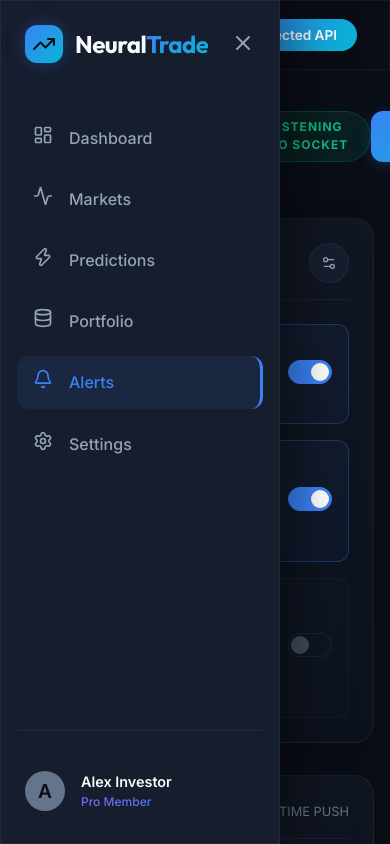
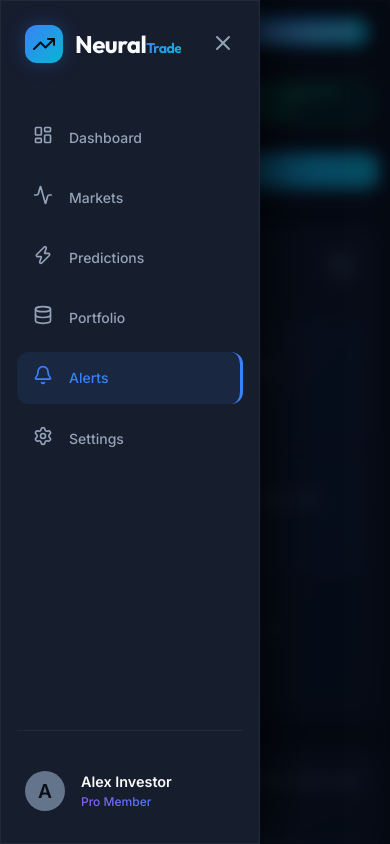
Before and after one commit to Bunnyvalluri/stock-market, a React (Vite) app: page /alerts in a window 390 px wide. Both pictures are taken after a click on the button 45 px from the left and 35 px from the top of the page. Shown: the top 844 px of the page. Built offline with nearby package versions, Linux system fonts and the light colour scheme; no server answers.

Commit message:
UI: Deeply responsive Apple-style layout & fluid typography overhaul

```diff
--- a/src/App.css
+++ b/src/App.css
@@ -276,19 +276,38 @@
   margin-bottom: 1rem;
 }
 
-/* Responsive Design */
+/* Responsive Design Overrides (Apple-style scaling) */
 @media (max-width: 1024px) {
   .search-bar { width: 240px; }
+  .page-wrapper { padding: 1.5rem; }
+}
+
+.mobile-overlay {
+  display: none;
+  position: fixed;
+  inset: 0;
+  background: rgba(3, 7, 18, 0.6);
+  backdrop-filter: blur(8px);
+  -webkit-backdrop-filter: blur(8px);
+  z-index: 90;
+  opacity: 0;
+  transition: opacity 0.3s ease;
+}
+
+.mobile-overlay.active {
+  display: block;
+  opacity: 1;
 }
 
 @media (max-width: 768px) {
   .sidebar {
     transform: translateX(-100%);
+    width: 260px; /* Slightly slimmer on mobile */
   }
 
   .sidebar.open {
     transform: translateX(0);
-    box-shadow: 10px 0 50px rgba(0,0,0,0.5);
+    box-shadow: 10px 0 50px rgba(0,0,0,0.8);
   }
 
   .main-content {
@@ -296,10 +315,36 @@
     width: 100vw;
   }
 
+  .navbar {
+    padding: 0 1.25rem;
+    height: 64px;
+    background: rgba(10, 14, 23, 0.6) !important;
+    backdrop-filter: blur(12px);
+    -webkit-backdrop-filter: blur(12px);
+    border-bottom: 1px solid rgba(255, 255, 255, 0.05);
+  }
+
   .menu-toggle { display: block; }
   .mobile-close { display: block; }
 
-  .search-bar { display: none; }
+  .search-bar { display: none; } /* Hide heavy search bar on mobile screens to save space */
 
-  .page-wrapper { padding: 1.5rem 1rem; }
+  .page-wrapper {
+    padding: 1rem;
+    padding-bottom: 4rem; /* Safe area for mobile home bars */
+    width: 100%;
+    overflow-x: hidden;
+  }
+
+  .connect-wallet-btn {
+    padding: 0.4rem 1rem;
+    font-size: 0.8rem;
+  }
 }
+
+/* Deep container fluidity for nested pages */
+@media (max-width: 480px) {
+  .page-wrapper {
+    padding: 0.75rem;
+  }
+}
--- a/src/App.jsx
+++ b/src/App.jsx
@@ -100,6 +100,12 @@ const DashboardLayout = ({ children }) => {
 
   return (
     <div className="app-container">
+      {/* Sleek Apple-style blurred backdrop for mobile drawer */}
+      <div
+        className={`mobile-overlay ${sidebarOpen ? 'active' : ''}`}
+        onClick={toggleSidebar}
+      ></div>
+
       <Sidebar isOpen={sidebarOpen} toggleSidebar={toggleSidebar} />
 
       <main className="main-content">
--- a/src/index.css
+++ b/src/index.css
@@ -57,9 +57,18 @@ body {
 }
 
 h1, h2, h3, h4, h5, h6 {
-  font-family: 'Outfit', sans-serif;
+  font-family: 'Outfit', -apple-system, BlinkMacSystemFont, sans-serif;
   font-weight: 600;
-  line-height: 1.2;
+  line-height: 1.1;
+  letter-spacing: -0.02em;
+}
+
+h1 { font-size: clamp(2rem, 4vw + 1rem, 4.5rem); }
+h2 { font-size: clamp(1.5rem, 3vw + 1rem, 3rem); }
+h3 { font-size: clamp(1.2rem, 2vw + 1rem, 2rem); }
+h4 { font-size: clamp(1rem, 1.5vw + 0.8rem, 1.5rem); }
+p, span, div {
+  font-size: clamp(0.875rem, 1vw + 0.5rem, 1rem);
 }
 
 a {
--- a/src/pages/Alerts/Alerts.css
+++ b/src/pages/Alerts/Alerts.css
@@ -214,3 +214,83 @@
   color: var(--text-secondary);
   flex-basis: 100%;
 }
+/* Alerts CSS - Deep Responsive Apple Breakpoints */
+@media (max-width: 1024px) {
+  .alerts-layout {
+    grid-template-columns: 1fr;
+  }
+}
+
+@media (max-width: 768px) {
+  .active-rules, .live-logs {
+    padding: 1.25rem;
+  }
+
+  .rule-item {
+    gap: 1rem;
+    padding: 0.75rem;
+  }
+
+  .rule-icon {
+    width: 40px;
+    height: 40px;
+  }
+
+  .rule-info h4 {
+    font-size: 0.9rem;
+  }
+
+  .rule-info h4 span {
+    font-size: 0.75rem;
+    margin-left: 0.25rem;
+  }
+
+  .rule-info p {
+    font-size: 0.8rem;
+  }
+
+  .log-entry {
+    grid-template-columns: 1fr;
+    gap: 0.5rem;
+    padding: 0.75rem;
+  }
+
+  .log-timestamp {
+    font-size: 0.7rem;
+  }
+
+  .log-content {
+    gap: 0.5rem;
+  }
+
+  .log-target {
+    font-size: 0.8rem;
+  }
+
+  .log-msg {
+    font-size: 0.75rem;
+  }
+}
+
+@media (max-width: 480px) {
+  .active-rules, .live-logs {
+    padding: 1rem;
+  }
+
+  .rule-item {
+    flex-wrap: wrap;
+  }
+
+  .toggle-btn {
+    margin-left: auto;
+  }
+
+  .rule-info {
+    flex-basis: calc(100% - 60px);
+  }
+
+  .toggle-btn {
+    flex-basis: 44px;
+    margin-top: 5px;
+  }
+}
--- a/src/pages/Home/Home.css
+++ b/src/pages/Home/Home.css
@@ -410,3 +410,73 @@
   background: rgba(255, 255, 255, 0.08);
   color: var(--text-primary);
 }
+
+/* Home CSS - Deep Responsive Apple Breakpoints */
+@media (max-width: 768px) {
+  .ticker-bar {
+    padding: 0.5rem;
+  }
+  .ticker-label {
+    padding-right: 0.75rem;
+    font-size: 0.75rem;
+  }
+  .ticker-item {
+    margin-right: 1.5rem;
+  }
+
+  .stats-grid {
+    grid-template-columns: 1fr 1fr; /* 2 columns on mobile to mimic Apple Watch style metrics */
+    gap: 0.75rem;
+  }
+
+  .stat-card {
+    padding: 1rem;
+    gap: 0.5rem;
+  }
+
+  .stat-value {
+    font-size: 1.3rem; /* Scaled down for mobile */
+  }
+
+  .stat-icon-wrapper {
+    display: none; /* Hide icon on small mobile to save vertical space */
+  }
+
+  .chart-section {
+    padding: 1rem;
+    border-radius: var(--radius-md);
+  }
+
+  .time-filters {
+    overflow-x: auto;
+    white-space: nowrap;
+    -webkit-overflow-scrolling: touch;
+    padding-bottom: 2px;
+  }
+
+  .time-filters::-webkit-scrollbar {
+    display: none; /* Hide scrollbar for sideways scrolling pills */
+  }
+
+  .side-panels {
+    gap: 1rem;
+  }
+}
+
+@media (max-width: 480px) {
+  .stats-grid {
+    grid-template-columns: 1fr; /* Single column on tiny screens */
+  }
+  .section-header {
+    flex-direction: column;
+    align-items: flex-start;
+    gap: 1rem;
+  }
+  .time-filters {
+    width: 100%;
+  }
+  .filter-btn {
+    flex: 1;
+    text-align: center;
+  }
+}
--- a/src/pages/Login/Login.css
+++ b/src/pages/Login/Login.css
@@ -288,3 +288,47 @@
 .text-status-down { color: #ef4444; }
 .text-brand { color: #3b82f6; }
 .text-status-neutral { color: #64748b; }
+/* Login CSS - Deep Responsive Apple Breakpoints */
+@media (max-width: 900px) {
+  .login-wrapper {
+    flex-direction: column;
+    padding-top: 5rem;
+    padding-bottom: 5rem;
+  }
+}
+
+@media (max-width: 768px) {
+  .login-card {
+    padding: 2rem;
+  }
+
+  .login-header h2 {
+    font-size: 1.5rem;
+  }
+
+  .security-panel h3 {
+    font-size: 1.5rem;
+  }
+}
+
+@media (max-width: 480px) {
+  .login-card {
+    padding: 1.5rem;
+  }
+
+  .login-submit {
+    font-size: 0.9rem;
+  }
+
+  .security-item {
+    padding: 1rem;
+  }
+
+  .security-item h4 {
+    font-size: 0.85rem;
+  }
+
+  .security-item span {
+    font-size: 0.75rem;
+  }
+}
--- a/src/pages/Markets/Markets.css
+++ b/src/pages/Markets/Markets.css
@@ -157,3 +157,51 @@
 .ob-buy { color: var(--status-up); }
 .ob-sell { color: var(--status-down); }
 .ob-qty { text-align: right; color: var(--text-secondary); }
+/* Markets CSS - Deep Responsive Apple Breakpoints */
+@media (max-width: 1024px) {
+  .markets-layout {
+    grid-template-columns: 1fr;
+  }
+}
+
+@media (max-width: 768px) {
+  .grid-feed {
+    grid-template-columns: 1fr; /* Single column stack for small mobile */
+    gap: 1rem;
+  }
+
+  .mc-price {
+    font-size: 1.5rem;
+  }
+
+  .order-book {
+    max-height: 400px; /* Shorter order book for mobile visibility */
+  }
+
+  .ob-row {
+    grid-template-columns: 1fr 1fr 1fr; /* Reduce columns on mobile */
+    font-size: 0.75rem;
+  }
+
+  .ob-qty {
+    display: none; /* Hide quantity on extra small screens */
+  }
+}
+
+@media (max-width: 480px) {
+  .market-status {
+    font-size: 0.75rem;
+    padding: 0.4rem 0.75rem;
+  }
+
+  .mc-price-row {
+    flex-direction: column;
+    align-items: flex-start;
+    gap: 0.25rem;
+  }
+
+  .mc-price {
+    padding-left: 0;
+    margin-left: 0;
+  }
+}
--- a/src/pages/Portfolio/Portfolio.css
+++ b/src/pages/Portfolio/Portfolio.css
@@ -288,3 +288,86 @@
   background: rgba(255, 255, 255, 0.1);
   color: var(--text-primary);
 }
+/* Portfolio CSS - Deep Responsive Apple Breakpoints */
+@media (max-width: 1024px) {
+  .portfolio-summary-grid {
+    grid-template-columns: 1fr 1fr;
+  }
+}
+
+@media (max-width: 768px) {
+  .flex-between {
+    flex-direction: column;
+    align-items: flex-start;
+    gap: 1.5rem;
+  }
+
+  .header-actions {
+    width: 100%;
+  }
+
+  .primary-btn, .secondary-btn {
+    flex: 1;
+    justify-content: center;
+  }
+
+  .portfolio-summary-grid {
+    grid-template-columns: 1fr;
+    gap: 1rem;
+  }
+
+  .summary-card {
+    padding: 1.25rem;
+  }
+
+  .summary-value {
+    font-size: 1.75rem;
+  }
+
+  .assets-table-container {
+    padding: 1rem;
+  }
+
+  .table-header {
+    flex-direction: column;
+    align-items: flex-start;
+    gap: 1rem;
+  }
+
+  .custom-input {
+    min-width: 100%;
+  }
+
+  /* Hide less critical columns on small mobile */
+  .assets-table th:nth-child(3),
+  .assets-table td:nth-child(3),
+  .assets-table th:nth-child(4),
+  .assets-table td:nth-child(4),
+  .assets-table th:nth-child(7),
+  .assets-table td:nth-child(7) {
+    display: none;
+  }
+
+  .assets-table td {
+    padding: 1rem 0.5rem;
+    font-size: 0.85rem;
+  }
+
+  .pnl-badge {
+    min-width: 60px;
+    padding: 0.25rem 0.5rem;
+    font-size: 0.75rem;
+  }
+}
+
+@media (max-width: 480px) {
+  .summary-value {
+    font-size: 1.5rem;
+  }
+
+  .asset-icon {
+    width: 32px;
+    height: 32px;
+    font-size: 0.9rem;
+  }
+}
--- a/src/pages/Predictions/Predictions.css
+++ b/src/pages/Predictions/Predictions.css
@@ -236,3 +236,80 @@
   margin-top: 1rem;
   border: 1px solid rgba(245, 158, 11, 0.2);
 }
+/* Predictions CSS - Deep Responsive Apple Breakpoints */
+@media (max-width: 1024px) {
+  .control-panel {
+    padding: 1rem;
+    gap: 1.5rem;
+  }
+  .custom-select {
+    min-width: 100%;
+  }
+}
+
+@media (max-width: 768px) {
+  .header-title h1 {
+    font-size: 1.8rem;
+  }
+
+  .control-group {
+    width: 100%;
+  }
+
+  .model-tabs {
+    width: 100%;
+    overflow-x: auto;
+    -webkit-overflow-scrolling: touch;
+  }
+
+  .model-tab {
+    flex: 1;
+    text-align: center;
+    padding: 0.6rem 0.5rem;
+    font-size: 0.8rem;
+    white-space: nowrap;
+  }
+
+  .main-graph {
+    min-height: 300px;
+  }
+
+  .chart-header {
+    flex-direction: column;
+    align-items: flex-start;
+    gap: 0.5rem;
+  }
+
+  .metrics-sidebar {
+    display: grid;
+    grid-template-columns: 1fr 1fr;
+    gap: 0.75rem;
+  }
+
+  .insight-card {
+    grid-column: span 2;
+    padding: 1rem;
+  }
+
+  .metric-card {
+    padding: 1rem;
+  }
+
+  .metric-value {
+    font-size: 1.25rem;
+  }
+}
+
+@media (max-width: 480px) {
+  .metrics-sidebar {
+    grid-template-columns: 1fr;
+  }
+
+  .header-title h1 {
+    font-size: 1.5rem;
+  }
+
+  .warning-note {
+    font-size: 0.75rem;
+  }
+}
--- a/src/pages/Settings/Settings.css
+++ b/src/pages/Settings/Settings.css
@@ -253,3 +253,74 @@
   transform: translateX(22px);
   background: #fff;
 }
+/* Settings CSS - Deep Responsive Apple Breakpoints */
+@media (max-width: 1024px) {
+  .settings-layout {
+    grid-template-columns: 1fr;
+  }
+}
+
+@media (max-width: 768px) {
+  .settings-sidebar {
+    border-right: none;
+    border-bottom: 1px solid var(--border-light);
+    overflow-x: auto;
+    white-space: nowrap;
+    display: flex;
+    padding: 0.75rem;
+  }
+
+  .settings-nav {
+    flex-direction: row;
+    gap: 0.5rem;
+  }
+
+  .sn-item {
+    padding: 0.75rem 1rem;
+    font-size: 0.85rem;
+  }
+
+  .settings-content {
+    padding: 1.5rem;
+  }
+
+  .settings-section h2 {
+    font-size: 1.4rem;
+  }
+
+  .w-full {
+    max-width: 100%;
+  }
+
+  .broker-item {
+    padding: 1rem;
+    flex-direction: column;
+    align-items: flex-start;
+    gap: 1rem;
+  }
+
+  .broker-logo {
+    margin-right: 0;
+  }
+
+  .toggle-block {
+    flex-direction: column;
+    align-items: flex-start;
+    gap: 1rem;
+    padding: 1rem;
+  }
+
+  .toggle-checkbox {
+    margin-left: auto;
+  }
+}
+
+@media (max-width: 480px) {
+  .settings-content {
+    padding: 1rem;
+  }
+
+  .sn-item span {
+    display: none; /* Icon only on very small screens if labels take too much space? No, let's keep icons but maybe smaller. */
+  }
+}
```
Also changed, not shown: 1 other file (tests, documents, lock files or other folders).
